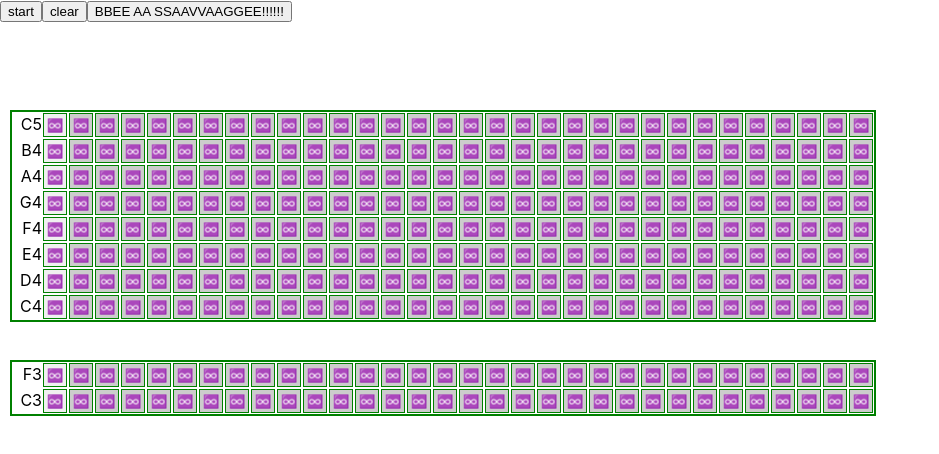
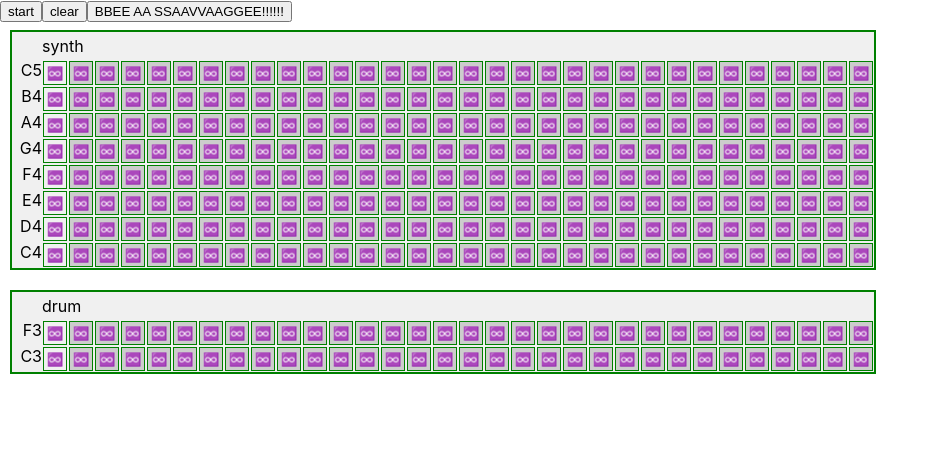
Before and after one commit to joshmarinacci/meowsynth, a React (Create React App) app: page / in a window 1280 px wide. Shown: the top 454 px of the page, without its empty margins (0-939 px from the left). Built offline with nearby package versions, Linux system fonts and the light colour scheme.

Commit message:
make windows draggable

```diff
--- a/src/App.css
+++ b/src/App.css
@@ -1,11 +1,19 @@
 .layout-canvas {
-    top: 100px;
+    top: 30px;
     position: absolute;
     left:0;
     width: 100%;
+    height: 80%;
+    overflow: scroll;
 }
 .sequence-view {
     border: 2px solid green;
+    background-color: #f0f0f0;
+    position: absolute;
+}
+.sequence-view .title {
+    padding: 0.25em 0 0.25em 30px;
+    user-select: none;
 }
 .sequence-view .pitch {
     display: inline-block;
@@ -15,6 +23,8 @@
 
 .sequence-row {
     border: 0px solid red;
+    display: flex;
+    flex-direction: row;
 }
 
 .note {
--- a/src/App.js
+++ b/src/App.js
@@ -23,7 +23,6 @@ class Sequence {
         const index = row*SEQUENCE_LENGTH+col
         const old = this.isNoteAt(row,col)
         this.notes[index] = !old
-        console.log(this.notes)
     }
     clear() {
         this.notes = new Array(SEQUENCE_LENGTH*this.pitches.length)
@@ -37,7 +36,7 @@ const sequences = [
         title:'synth',
         position: {
             x:10,
-            y:10,
+            y:0,
         },
         pitches:['C4','D4','E4','F4','G4','A4','B4','C5'],
         instrument:{
@@ -70,15 +69,31 @@ class SequenceView extends Component {
         const seq = this.state.seq
         this.setState({seq:this.state.seq})
     }
-
+    mousePressed = (e) => {
+        this.offsetX = e.clientX - e.target.getBoundingClientRect().x
+        this.offsetY = e.clientY - e.target.getBoundingClientRect().y
+        window.addEventListener('mousemove',this.mouseMoved)
+        window.addEventListener('mouseup',this.mouseReleased)
+    }
+    mouseMoved = (e) => {
+        this.props.sequence.position.x = e.clientX - this.offsetX
+        this.props.sequence.position.y = e.clientY - this.offsetY
+        this.setState({seq:this.props.sequence})
+    }
+    mouseReleased = (e) => {
+        window.removeEventListener('mousemove',this.mouseMoved)
+        window.removeEventListener('mouseup',this.mouseReleased)
+    }
     render() {
         return <div className="sequence-view" style={{
             position:'absolute',
             left:this.props.sequence.position.x,
             top:this.props.sequence.position.y,
             display:'flex',
-            flexDirection:'column-reverse'
-        }}>
+            flexDirection:'column-reverse',
+        }}
+                    onMouseDown={this.mousePressed}
+        >
             {
                 this.props.sequence.pitches.map((pitch,i)=>{
                     return <SequenceRow key={i}
@@ -90,6 +105,7 @@ class SequenceView extends Component {
                     />
                 })
             }
+            <div className={"title"}>{this.props.sequence.title}</div>
         </div>
     }
 }
@@ -181,7 +197,7 @@ export class App extends Component {
                     }
                     const val = seq.notes[index]
                     if (val) {
-                        console.log("play", seq.title,pitch)
+                        // console.log("play", seq.title,pitch)
                         this.synth.triggerAttackRelease(pitch, "8n");
                     }
                 })
```
